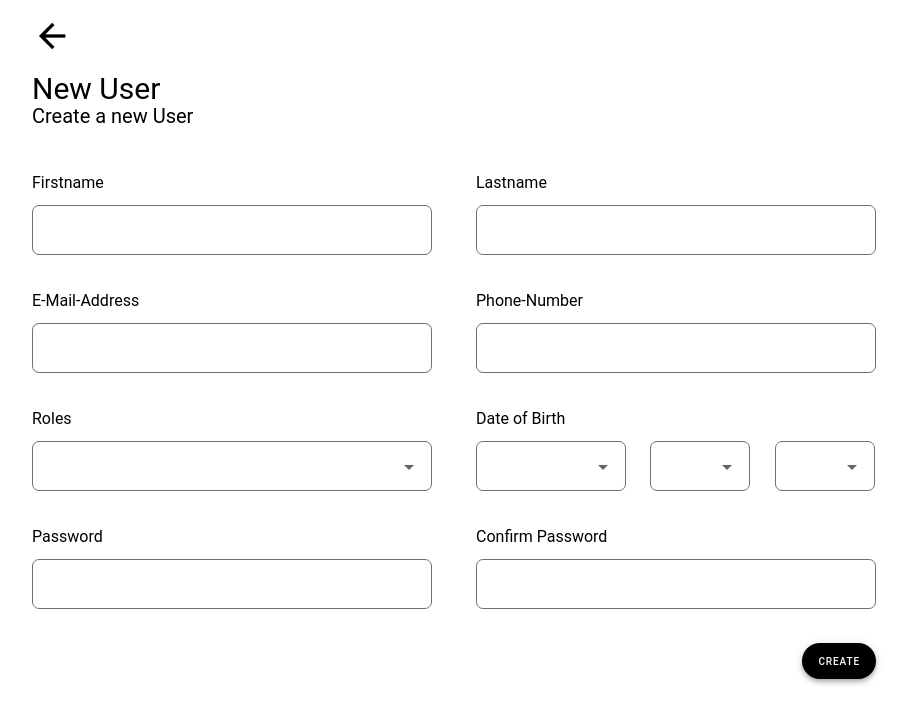
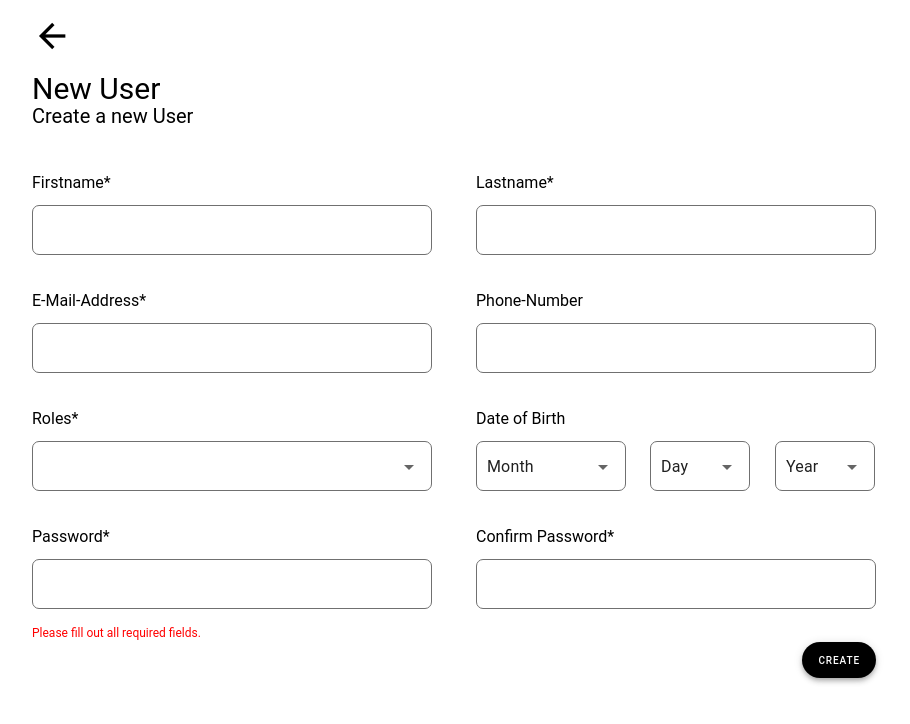
Before and after one commit to wac22585/wmc-project, a Vue app in the folder frontend/: page /add in a window 1280 px wide. Both pictures are taken after a click on the button "CREATE". Shown: the top 724 px of the page, without its empty margins (186-1096 px from the left). Built offline with nearby package versions, Linux system fonts and the light colour scheme; no server answers.

Commit message:
done some imporiving on the add view page.

```diff
--- a/frontend/src/components/Input.vue
+++ b/frontend/src/components/Input.vue
@@ -1,7 +1,7 @@
 <template>
     <div class="input-container">
       <div class="input-with-icon">
-        <input :type="inputType === 'password' && showPassword ? 'text' : inputType"
+        <input :type="inputType === 'secure' || (inputType === 'password' && !showPassword) ? 'password' : 'text'"
         class="input-form"
         :value="modelValue"
         @input="$emit('update:modelValue', $event.target.value)"
--- a/frontend/src/views/AddView.vue
+++ b/frontend/src/views/AddView.vue
@@ -9,23 +9,23 @@
             <v-form @submit-prevent="addUser">
                 <v-row>
                     <v-col>
-                        <label for="">Firstname</label>
-                        <InputField class="inputfield"
+                        <label for="">Firstname*</label>
+                        <InputField class="inputfield" required
                         :model-value="user.firstname"
                         @update:model-value="newValue => user.firstname = newValue" inputType="text" />
                     </v-col>
                     <v-col>
-                        <label for="">Lastname</label>
+                        <label for="">Lastname*</label>
                         <InputField
-                        :model-value="user.lastname"
+                        :model-value="user.lastname" required
                         @update:model-value="newValue => user.lastname = newValue" inputType="text" />
                     </v-col>
                 </v-row>
 
                 <v-row>
                     <v-col>
-                        <label for="">E-Mail-Address</label>
-                        <InputField class="inputfield"
+                        <label for="">E-Mail-Address*</label>
+                        <InputField class="inputfield" required
                         :model-value="user.email"
                         @update:model-value="newValue => user.email = newValue" inputType="text" />
                     </v-col>
@@ -37,7 +37,7 @@
 
                 <v-row>
                     <v-col>
-                        <label for="">Roles</label>
+                        <label for="">Roles*</label>
                         <v-select
                             :items="roles"
                             v-model="selectedRoles"
@@ -45,9 +45,20 @@
                             density="compact"
                             variant="plain"
                             multiple
-                            chips
                             class="select"
-                        ></v-select>
+                        >
+                            <template v-slot:selection="{item, index}">
+                                <v-chip v-if="index < 2">
+                                    <span>{{ item.title }}</span>
+                                </v-chip>
+                                <span
+                                v-if="index === 2"
+                                class="text-grey text-caption align-self-center"
+                                >
+                                    (+{{ selectedRoles.length - 2 }} others)
+                                </span>
+                            </template>
+                        </v-select>
                     </v-col>
                     <v-col>
                         <label for="">Date of Birth</label>
@@ -88,20 +99,20 @@
 
                 <v-row>
                     <v-col>
-                        <label for="">Password</label>
+                        <label for="">Password*</label>
                         <InputField class="inputfield"
-                            width="400px"
-                            :model-value="user.password"
-                            @update:model-value="newValue => user.password = newValue" />
+                            width="400px" required
+                            :model-value="password"
+                            @update:model-value="newValue => password = newValue" inputType="secure"/>
                     </v-col>
                     <v-col>
-                        <label for="">Confirm Password</label>
+                        <label for="">Confirm Password*</label>
                         <InputField
-                            :model-value="confirmpassword"
-                            @update:model-value="newValue => confirmpassword = newValue" />
+                            :model-value="confirmpassword" required
+                            @update:model-value="newValue => confirmpassword = newValue" inputType="secure"/>
                     </v-col>
                 </v-row>
-
+                <div v-if="invalidInput" class="error-message">{{ invalidInput }}</div>
                 <v-row>
                     <v-col>
                         <div class="btn-div">
@@ -119,18 +130,21 @@
     import Btn from '@/components/Button.vue';
     import axios from 'axios';
     import LoginView from './LoginView.vue';
+import { setTransitionHooks } from 'vue';
 
     export default {
         data() {
             return {
                 user: {},
                 confirmpassword: '',
+                password: '',
+                invalidInput: '',
                 roles: [],
                 selectedRoles: [],
                 dob: {
-                    month: '',
-                    date: '',
-                    year: ''
+                    month: 'Month',
+                    day: 'Day',
+                    year: 'Year'
                 },
                 months: [
                     'January', 'February', 'March', 'April', 'May', 'June',
@@ -156,12 +170,11 @@
                 const response = await axios.get('roles/all');
                 for(const r of response.data)
                 {
-                    const name = r.name.charAt(0) + r.name.slice(1).toLowerCase()
-                    name.replace("_", " ");
+                    let name = r.name.charAt(0) + r.name.slice(1).toLowerCase()
+                    name = name.replace("_w", " W");
                     const role = {id: r.id, name: name};
                     this.roles.push(name);
                 }
-                console.log(this.roles)
             } catch (error) {
                 console.log('An error occurred: ', error)
             }
@@ -171,23 +184,37 @@
                 this.$router.push({ name: 'Home' });
             },
             async addUser() {
+                this.invalidInput = '';
+                let user = this.user;
                 try {
-                    let user = this.user;
-
+                    if(user.firstname == null ||user.firstname == '' ||
+                       user.lastname == null || user.lastname == '' ||
+                       user.email == null || user.email == '' ||
+                       this.selectedRoles.length == 0 ||
+                       this.password == null || this.password == '' ||
+                       this.confirmpassword == null || this.confirmpassword == '') {
+                        this.invalidInput = 'Please fill out all required fields.';
+                    } else if(!(/^[a-z.-]+@[a-z.-]+\.[a-z]+$/i.test(user.email))) {
+                        this.invalidInput = 'Invalid e-mail.'
+                    } else if(this.password != this.confirmpassword) {
+                        this.invalidInput = 'Password mismatch.';
+                    } else {
                         const formData = new URLSearchParams();
-                    formData.append('firstname', this.user.firstname.charAt(0).toUpperCase() + this.user.firstname.slice(1));
-                    formData.append('lastname', this.user.lastname.charAt(0).toUpperCase() + this.user.lastname.slice(1));
-                    formData.append('email', this.user.email);
-                    formData.append('password', this.user.password);
+                        formData.append('firstname', user.firstname.charAt(0).toUpperCase() + user.firstname.slice(1));
+                        formData.append('lastname', user.lastname.charAt(0).toUpperCase() + user.lastname.slice(1));
+                        formData.append('email', user.email);
+                        formData.append('password', this.password);
                         formData.append('number', BigInt(0));
-
+                        if(!(this.dob.year == 'Year' || this.dob.date == 'Day' || this.dob.month == 'Month'))
+                            formData.append('birthdate', new Date(this.dob.year, this.months.indexOf(this.dob.month), this.dob.day));
 
                         const response = await axios.post('users/add', formData);
 
                         if (response.status === 200 && response.data) {
-                        console.log(response.data);
+                            this.$router.push({name: 'Home'});
                         } else {
                             console.error('Error adding user');
+                        }
                     }
                 } catch (error) {
                     console.error('An error occurred:', error);
@@ -260,4 +287,10 @@
         padding-top: 5px;
         display: block;
     }
+
+    .error-message {
+        color: red;
+        font-size: 12px;
+        margin-top: 5px;
+    }
 </style>
```
Lines whose indentation alone changed are shown as unchanged.
